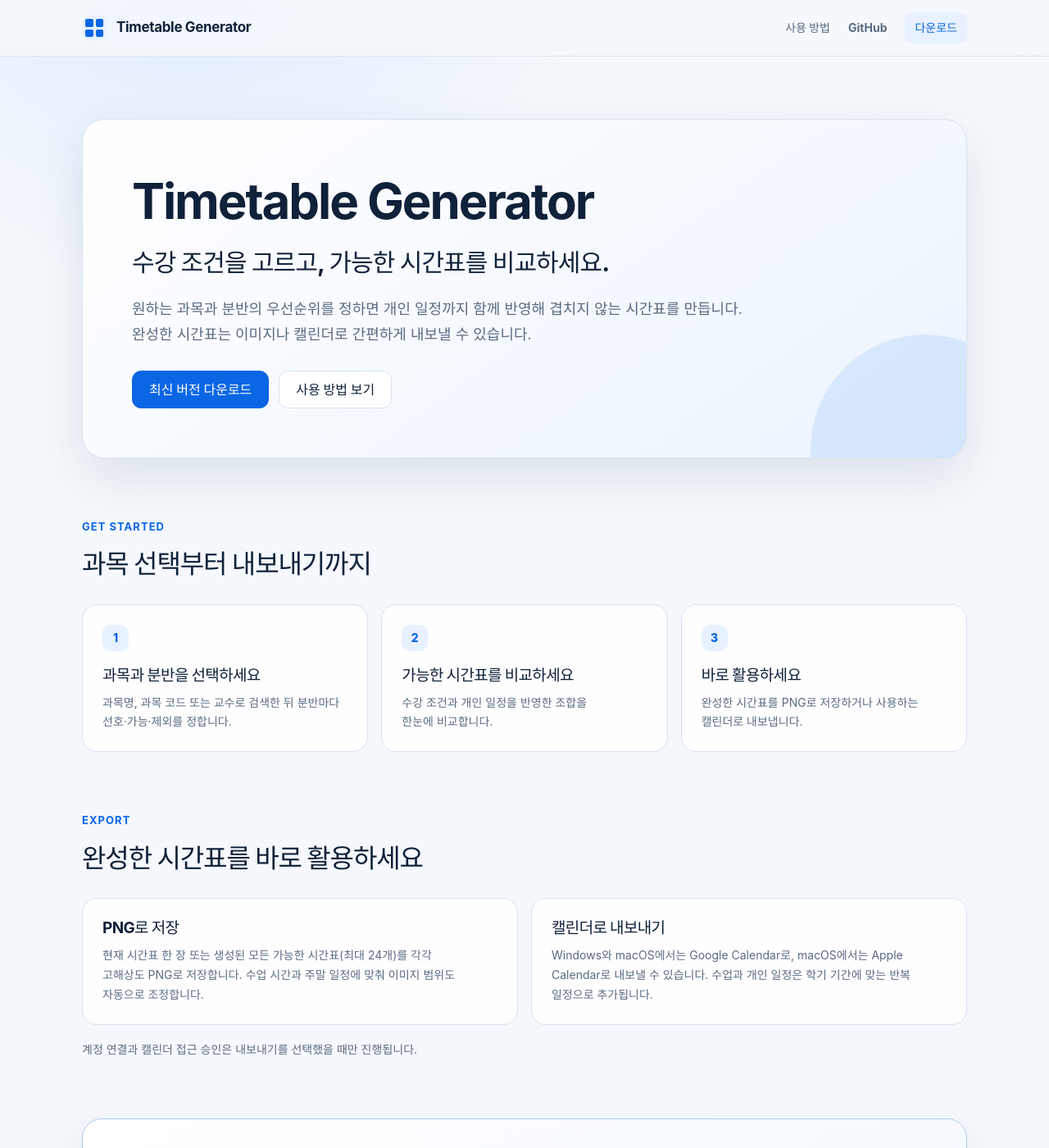
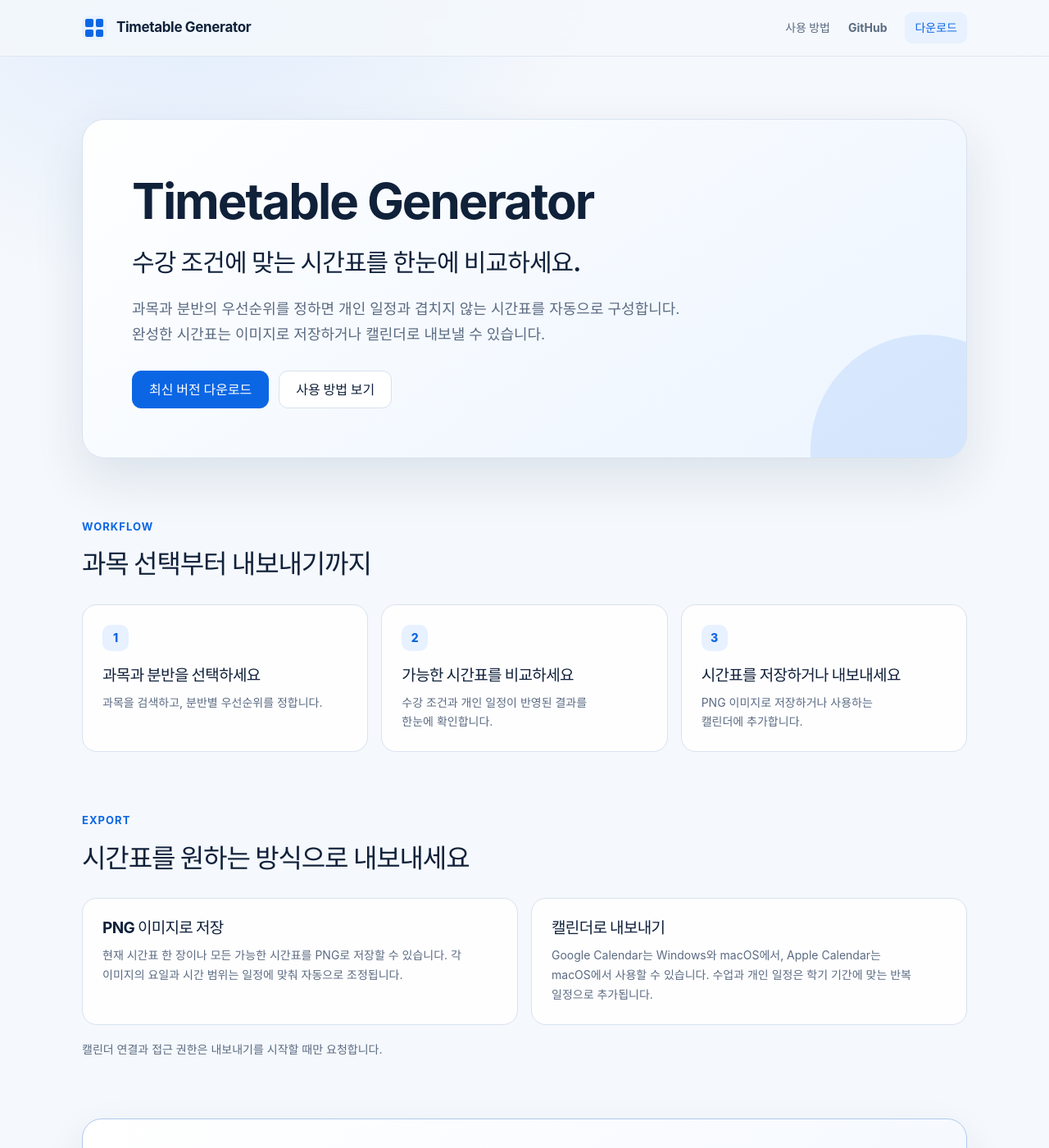
Before and after one commit to potterLim/timetable-generator, a Jekyll site: the page built from docs/index.md, in a window 1280 px wide and 1400 px high. Shown: the whole window at 82% size. Built offline with Jekyll 4.4.1, drawn with Linux system fonts in a browser that asks for light colours; some of the changed text lies outside the part shown.

Commit message:
docs: finalize product website copy

```diff
--- a/docs/assets/site.css
+++ b/docs/assets/site.css
@@ -29,6 +29,7 @@ body {
   color: var(--text);
   font-family: Pretendard, -apple-system, BlinkMacSystemFont, "Segoe UI", sans-serif;
   font-size: 16px;
+  line-break: strict;
   line-height: 1.75;
   font-synthesis: none;
   text-rendering: optimizeLegibility;
@@ -441,6 +442,7 @@ h3 {
 .support-link strong {
   font-size: 16px;
   line-height: 1.45;
+  text-wrap: balance;
 }
 
 .support-link small {
@@ -448,6 +450,7 @@ h3 {
   color: var(--muted);
   font-size: 13px;
   line-height: 1.5;
+  text-wrap: pretty;
 }
 
 .support-link__arrow {
@@ -601,6 +604,10 @@ code {
 }
 
 @media (max-width: 760px) {
+  .hero__summary br {
+    display: none;
+  }
+
   .site-header__inner {
     min-height: 64px;
     align-items: flex-start;
--- a/docs/index.md
+++ b/docs/index.md
@@ -1,16 +1,16 @@
 ---
 layout: default
 title: Timetable Generator
-description: 수강 조건과 개인 일정을 반영해 가능한 시간표를 비교하고 이미지와 캘린더로 내보내는 데스크톱 앱입니다.
+description: 수강 조건과 개인 일정을 반영한 시간표를 비교하고, 이미지 또는 캘린더로 내보낼 수 있는 데스크톱 앱입니다.
 permalink: /
 ---
 
 <section class="hero">
   <h1>Timetable Generator</h1>
-  <p class="hero__tagline">수강 조건을 고르고, 가능한 시간표를 비교하세요.</p>
+  <p class="hero__tagline">수강 조건에 맞는 시간표를 한눈에 비교하세요.</p>
   <p class="hero__summary">
-    원하는 과목과 분반의 우선순위를 정하면 개인 일정까지 함께 반영해 겹치지 않는 시간표를 만듭니다.<br>
-    완성한 시간표는 이미지나 캘린더로 간편하게 내보낼 수 있습니다.
+    과목과 분반의 우선순위를 정하면 개인 일정과 겹치지 않는 시간표를 자동으로 구성합니다.<br>
+    완성한 시간표는 이미지로 저장하거나 캘린더로 내보낼 수 있습니다.
   </p>
   <div class="actions">
     <a class="button button--primary" href="https://github.com/potterLim/timetable-generator/releases">최신 버전 다운로드</a>
@@ -20,33 +20,24 @@ permalink: /
 
 <section class="product-section" aria-labelledby="start-title">
   <div class="section-heading">
-    <p class="eyebrow">GET STARTED</p>
+    <p class="eyebrow">WORKFLOW</p>
     <h2 id="start-title">과목 선택부터 내보내기까지</h2>
   </div>
   <ol class="step-grid">
     <li class="step-card">
       <span class="step-card__number" aria-hidden="true">1</span>
       <h3>과목과 분반을 선택하세요</h3>
-      <p>
-        과목명, 과목 코드 또는 교수로 검색한 뒤
-        분반마다 선호·가능·제외를 정합니다.
-      </p>
+      <p>과목을 검색하고, 분반별 우선순위를 정합니다.</p>
     </li>
     <li class="step-card">
       <span class="step-card__number" aria-hidden="true">2</span>
       <h3>가능한 시간표를 비교하세요</h3>
-      <p>
-        수강 조건과 개인 일정을 반영한 조합을
-        한눈에 비교합니다.
-      </p>
+      <p>수강 조건과 개인 일정이 반영된 결과를 한눈에 확인합니다.</p>
     </li>
     <li class="step-card">
       <span class="step-card__number" aria-hidden="true">3</span>
-      <h3>바로 활용하세요</h3>
-      <p>
-        완성한 시간표를 PNG로 저장하거나
-        사용하는 캘린더로 내보냅니다.
-      </p>
+      <h3>시간표를 저장하거나 내보내세요</h3>
+      <p>PNG 이미지로 저장하거나 사용하는 캘린더에 추가합니다.</p>
     </li>
   </ol>
 </section>
@@ -54,50 +45,47 @@ permalink: /
 <section class="product-section" aria-labelledby="export-title">
   <div class="section-heading">
     <p class="eyebrow">EXPORT</p>
-    <h2 id="export-title">완성한 시간표를 바로 활용하세요</h2>
+    <h2 id="export-title">시간표를 원하는 방식으로 내보내세요</h2>
   </div>
   <div class="export-grid">
     <article class="export-card">
-      <h3>PNG로 저장</h3>
+      <h3>PNG 이미지로 저장</h3>
       <p>
-        현재 시간표 한 장 또는 생성된 모든 가능한 시간표(최대 24개)를 각각 고해상도 PNG로 저장합니다.
-        수업 시간과 주말 일정에 맞춰 이미지 범위도 자동으로 조정합니다.
+        현재 시간표 한 장이나 모든 가능한 시간표를 PNG로 저장할 수 있습니다.
+        각 이미지의 요일과 시간 범위는 일정에 맞춰 자동으로 조정됩니다.
       </p>
     </article>
     <article class="export-card">
       <h3>캘린더로 내보내기</h3>
       <p>
-        Windows와 macOS에서는 Google Calendar로,
-        macOS에서는 Apple Calendar로 내보낼 수 있습니다.
+        Google Calendar는 Windows와 macOS에서, Apple Calendar는 macOS에서 사용할 수 있습니다.
         수업과 개인 일정은 학기 기간에 맞는 반복 일정으로 추가됩니다.
       </p>
     </article>
   </div>
   <p class="section-note">
-    계정 연결과 캘린더 접근 승인은 내보내기를 선택했을 때만 진행됩니다.
+    캘린더 연결과 접근 권한은 내보내기를 시작할 때만 요청합니다.
   </p>
 </section>
 
 <section class="product-section support-panel" aria-labelledby="support-title">
   <div class="support-panel__copy">
     <p class="eyebrow">SUPPORT</p>
-    <h2 id="support-title">필요한 답을 빠르게 찾아보세요</h2>
-    <p>
-      사용 방법을 살펴보거나, 해결되지 않는 문제를 알려 주세요.
-    </p>
+    <h2 id="support-title">사용 방법과 지원</h2>
+    <p>사용 방법을 확인하거나 해결되지 않은 문제를 알려 주세요.</p>
   </div>
   <div class="support-panel__actions">
     <a class="support-link" href="{{ '/guide/' | relative_url }}">
       <span>
         <strong>사용 방법</strong>
-        <small>처음 시작부터 내보내기까지 살펴보기</small>
+        <small>처음 시작부터 내보내기까지 확인하기</small>
       </span>
       <span class="support-link__arrow" aria-hidden="true">→</span>
     </a>
     <a class="support-link" href="https://github.com/potterLim/timetable-generator/issues">
       <span>
-        <strong>문제 알려주기</strong>
-        <small>오류나 사용 문제를 GitHub에 남기기</small>
+        <strong>문제 제보</strong>
+        <small>오류나 사용 문제를 GitHub Issues에 남기기</small>
       </span>
       <span class="support-link__arrow" aria-hidden="true">→</span>
     </a>
```
